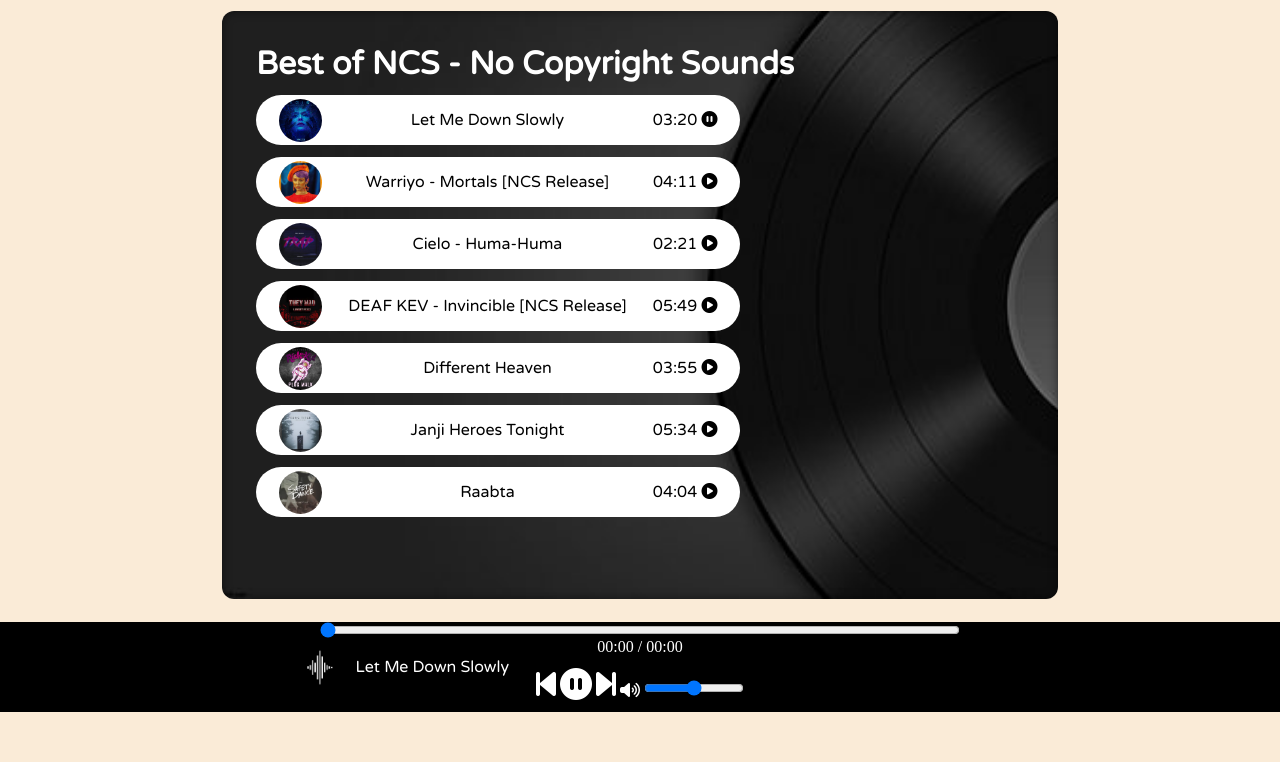
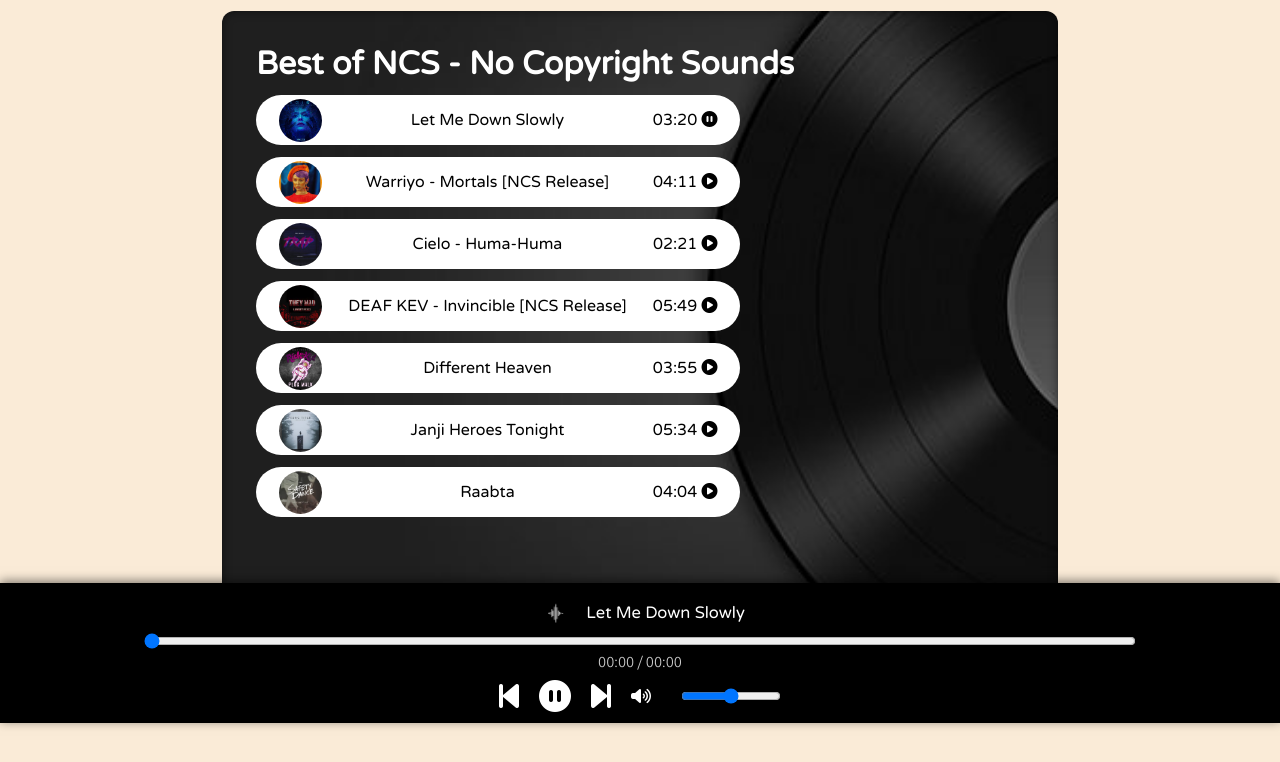
Before and after one commit to pranilfulkar/SpotifyClone, a plain HTML site: page index.html in a window 1280 px wide. Both pictures are taken after a click on the icon 576 px from the left and 761 px from the top of the page. Shown: the part 77-839 px from the top of the page. Before the commit the page ends 800 px from the top, so only its background shows below. Drawn offline with Linux system fonts and the light colour scheme.

Commit message:
modified bottom bar

```diff
--- a/index.html
+++ b/index.html
@@ -69,6 +69,10 @@
 
         <div class="bottom">
 
+            <div class="songInfo">
+                <img src="./playing.gif" alt="playing" id="gif"><span id="masterSongName"></span>
+            </div>
+
             <input type="range" name="range" id="myProgressBar" value="0" min="0" max="100">
 
             <div class="time-display">
@@ -91,9 +95,7 @@
             <div class="volumeControl">
             </div>
 
-            <div class="songInfo">
-                <img src="./playing.gif" alt="playing" id="gif"><span id="masterSongName"></span>
-            </div>
+
         </div>
         <script src="https://kit.fontawesome.com/9724e99991.js" crossorigin="anonymous"></script>
         <script src ="script.js"></script>
--- a/script.js
+++ b/script.js
@@ -8,6 +8,7 @@
 let songItems = Array.from(document.getElementsByClassName('songItem'));
 let volumeControl = document.getElementById('volumeControl');
 let muteToggle = document.getElementById('muteToggle');
+let songInfo = document.querySelector('.songInfo');
 
 
 let songs = [
@@ -35,6 +36,7 @@
         masterPlay.classList.remove('fa-circle-play');
         masterPlay.classList.add('fa-circle-pause');
         gif.style.opacity = 1;
+        songInfo.classList.add("playing");
 
         document.getElementById(songIndex).classList.remove('fa-circle-play');
         document.getElementById(songIndex).classList.add('fa-circle-pause');
@@ -48,6 +50,7 @@
 
         document.getElementById(songIndex).classList.remove('fa-circle-pause');
         document.getElementById(songIndex).classList.add('fa-circle-play');
+        songInfo.classList.remove("playing");
     }
 })
 
--- a/styles.css
+++ b/styles.css
@@ -55,16 +55,18 @@
     box-shadow: inset 0 0 10px rgba(0, 0, 0, 0.5);
 }
 
-.bottom{
+.bottom {
     position: sticky;
+    bottom: 0;
     background-color: black;
-    height: 90px;
-    bottom: 0;
+    height: 120px;
+    color: white;
     display: flex;
-    justify-content: center;
+    flex-direction: column;
     align-items: center;
-    color: white;
-    flex-direction: column;
+    padding: 10px 20px;
+    box-shadow: 0 -2px 10px rgba(0, 0, 0, 0.5);
+    z-index: 10;
 }
 
 .bottom time-display{
@@ -72,17 +74,23 @@
     font-size: 1.2rem;
 }
 
-.icons{
-    margin: 12px 0;
+.icons {
+    display: flex;
+    align-items: center;
+    gap: 20px;
+    margin-bottom: 10px;
 }
 
-.icons i{
+.icons i:hover {
+    color: #1db954;
+    transform: scale(1.1);
+    transition: all 0.2s ease-in-out;
     cursor: pointer;
 }
 
-#myProgressBar{
-    width: 80vh;
-    cursor: pointer;
+#myProgressBar {
+    width: 80%;
+    margin-bottom: 5px;
 }
 
 .songItem{
@@ -111,17 +119,49 @@
     cursor: pointer;
 }
 
-.songInfo{
-    position: absolute;
-    left: 22vw;
+.songInfo {
     display: flex;
     align-items: center;
     font-family: 'Varela Round', sans-serif;
-
+    gap: 10px;
+    margin-bottom: 10x;
 }
 
-.songInfo img{
-    width: 74px;
+.songInfo img {
+    width: 40px;
+    height: 40px;
+    object-fit: contain;
     opacity: 0;
     transition: opacity 0.4s ease-in;
 }
+
+
+.time-display {
+    font-family: 'Ubuntu', sans-serif;
+    font-size: 0.9rem;
+    margin-bottom: 10px;
+    color: #ccc;
+}
+
+#volumeControl {
+    width: 100px;
+    margin-left: 10px;
+    vertical-align: middle;
+}
+
+/* songInfo effect */
+@keyframes zoomInOut {
+    0% {
+        transform: scale(1);
+    }
+    50% {
+        transform: scale(1.1);
+    }
+    100% {
+        transform: scale(1);
+    }
+}
+
+.songInfo.playing {
+    animation: zoomInOut 1s infinite ease-in-out;
+}
```
